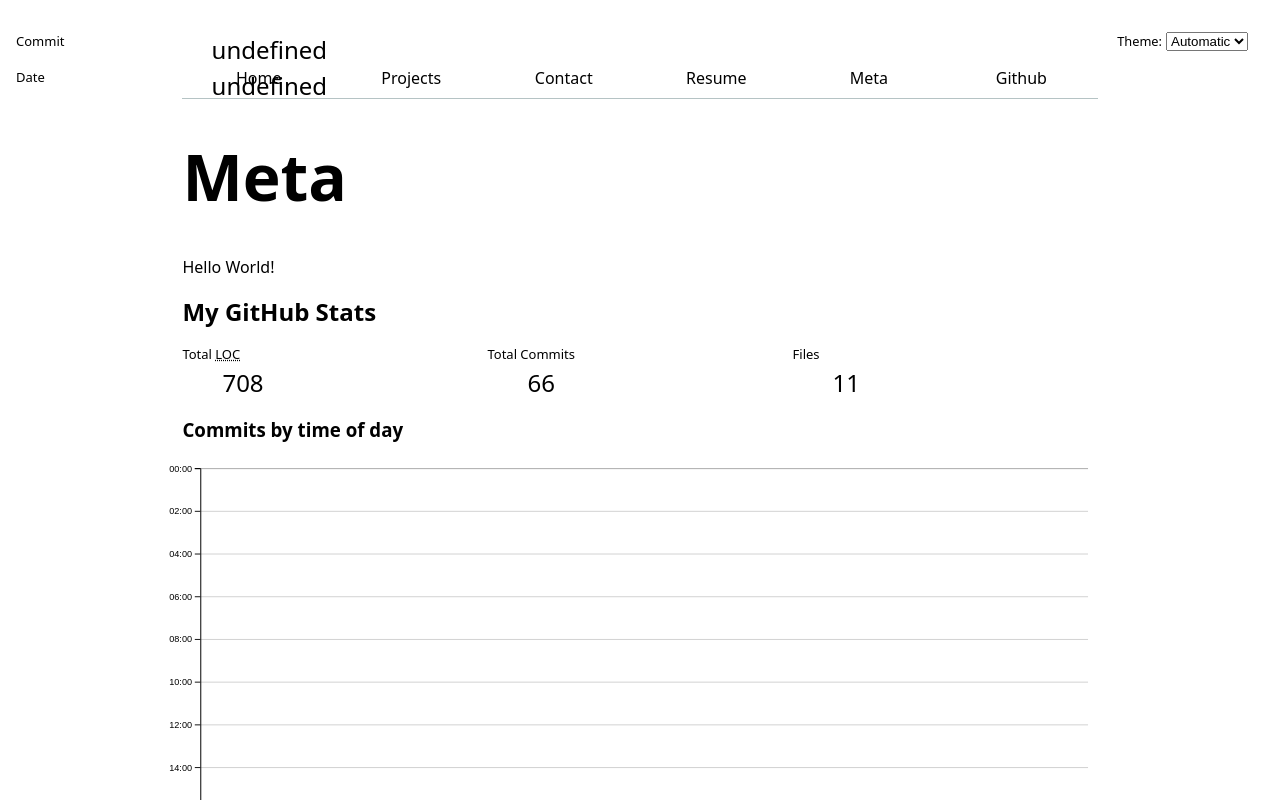
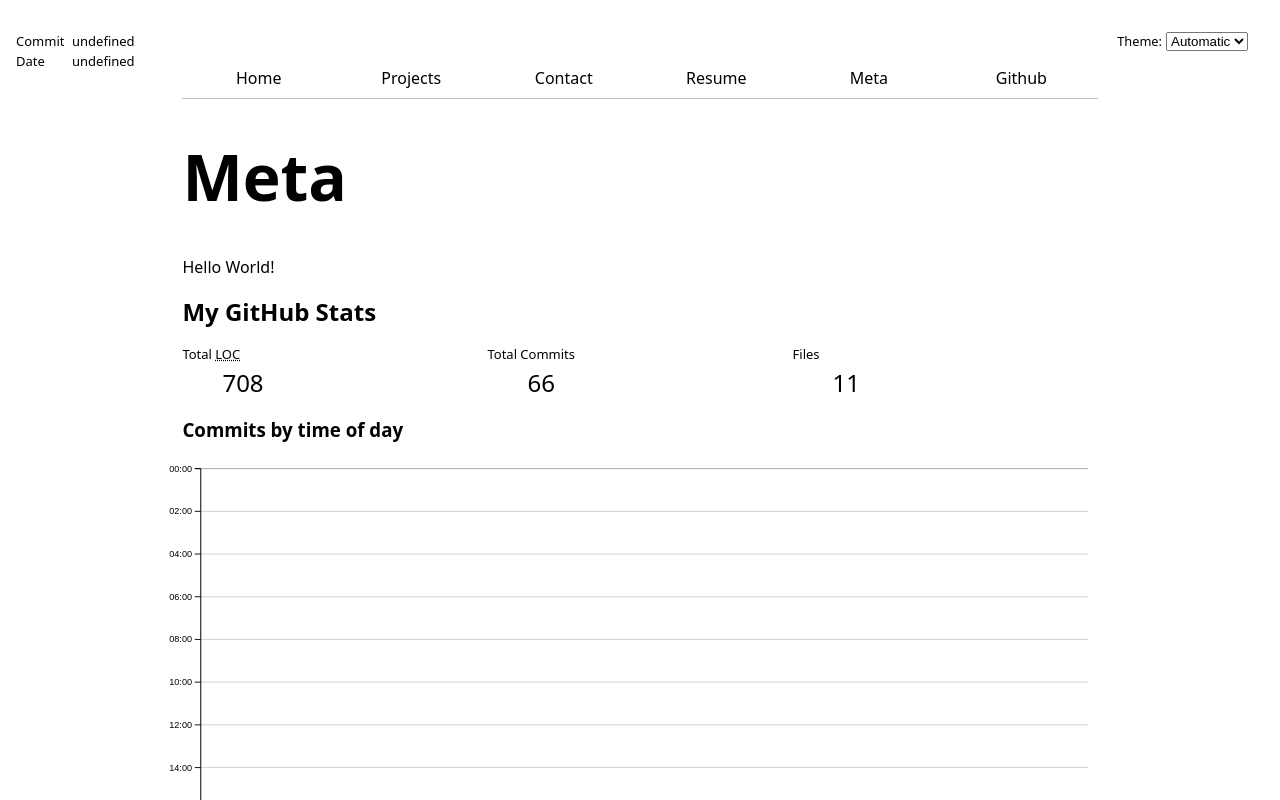
Before and after one commit to patrickxliu/my-portfolio, a SvelteKit app: page /meta in a window 1280 px wide. Shown: the top 800 px of the page. Built offline with nearby package versions, Linux system fonts and the light colour scheme.

Commit message:
reformat info card

```diff
--- a/src/routes/meta/+page.svelte
+++ b/src/routes/meta/+page.svelte
@@ -128,11 +128,11 @@
 </svg>
 
 <dl class="info tooltip">
-    <dt>Commit</dt>
-    <dd><a href="{ hoveredCommit.url }" target="_blank">{ hoveredCommit.id }</a></dd>
+    <dt class="info">Commit</dt>
+    <dd class="info"><a href="{ hoveredCommit.url }" target="_blank">{ hoveredCommit.id }</a></dd>
 
-    <dt>Date</dt>
-    <dd>{ hoveredCommit.datetime?.toLocaleString("en", {dateStyle: "full"}) }</dd>
+    <dt class="info">Date</dt>
+    <dd class="info">{ hoveredCommit.datetime?.toLocaleString("en", {dateStyle: "full"}) }</dd>
 
     <!-- Add: Time, author, lines edited -->
   </dl>
@@ -164,8 +164,8 @@
 
   dl.info{
     display: grid;
-      grid-template-columns: 1fr 1fr;
-      grid-template-rows: 2em,2em;
+      grid-template-columns: 1em 1em;
+      grid-template-rows: 1em,1em;
       text-decoration: none;
   }
 
@@ -183,4 +183,14 @@
       transform: scale(1.5);
     }
   }
+
+  dt.info{
+      text-align: right;
+      font-size: small;
+      font-weight: lighter;
+  }
+  dd.info{
+      text-align: left;
+      font-size: small;
+  }
 </style>
```
